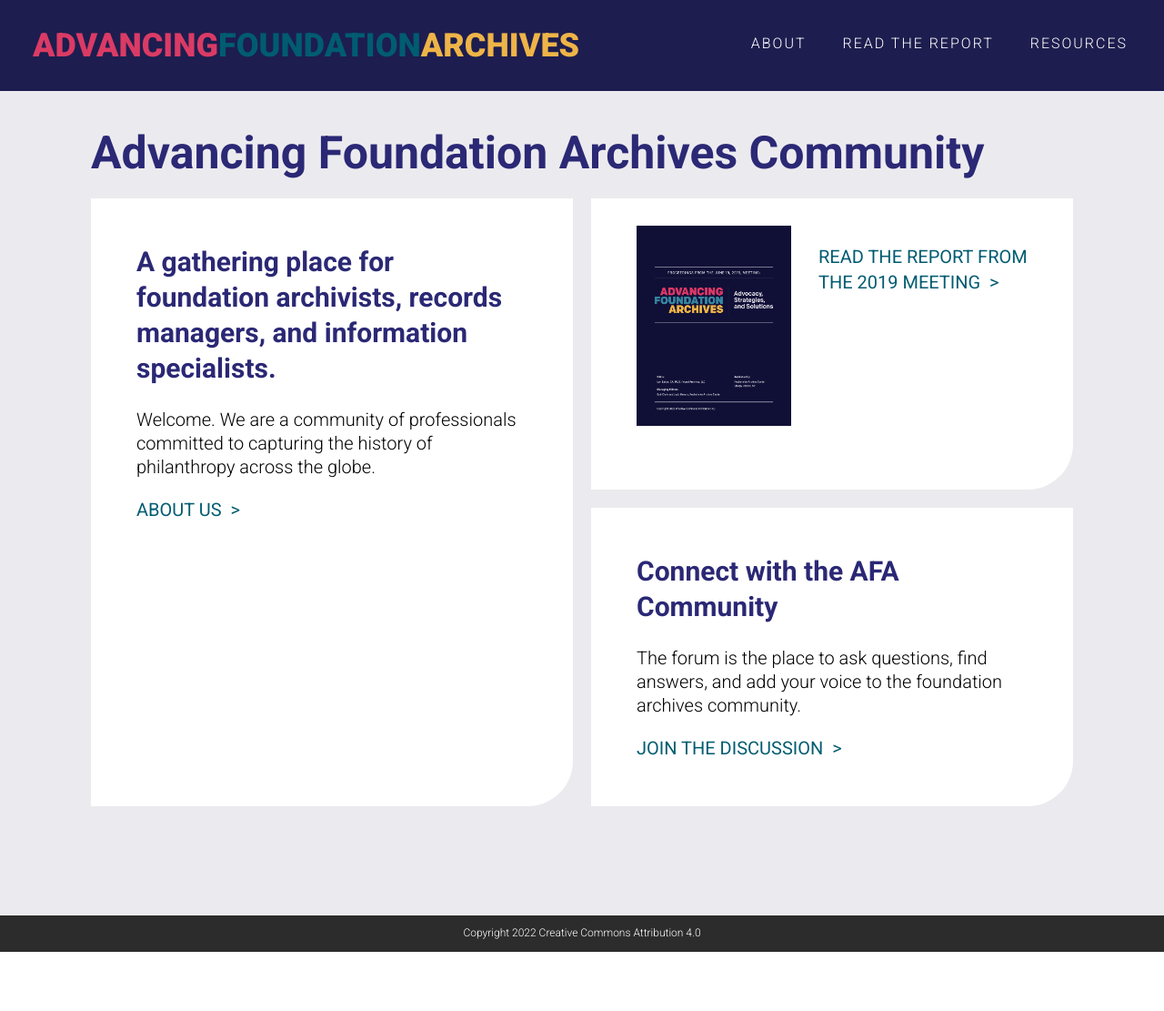
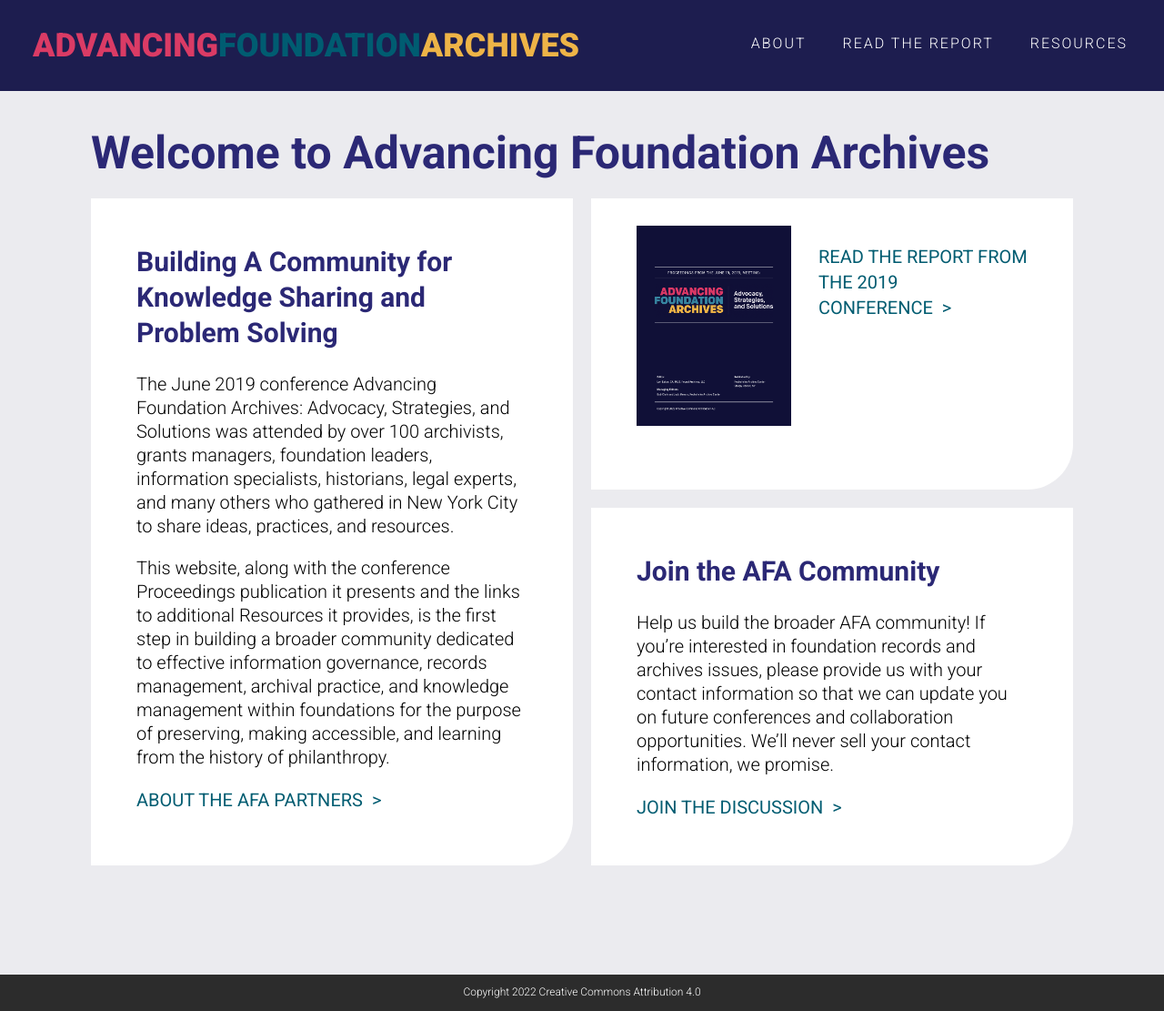
Before and after one commit to RockefellerArchiveCenter/advancing-foundation-archives, a Jekyll site: the page built from index.html, in a window 1280 px wide. Shown: the whole page at 91% size. Built offline with Jekyll 4.4.1, drawn with Linux system fonts in a browser that asks for light colours; before the commit the page ends 1046 px from its top, so only the background shows below that.

Commit message:
update text

```diff
--- a/index.html
+++ b/index.html
@@ -4,35 +4,49 @@ layout: default
 
 <div class="home">
   <h1 class="home__header">
-  Advancing Foundation Archives Community
+  Welcome to Advancing Foundation Archives
   </h1>
 
   <div class="home__cards">
     <div class="card-wrapper">
       <div class="card">
       <h2 class="card__header">
-        A gathering place for foundation archivists, records managers, and information
-        specialists.
+        Building A Community for Knowledge Sharing and Problem Solving
       </h2>
       <p class="card__text">
-        Welcome. We are a community of professionals committed to capturing the history
-        of philanthropy across the globe.
+        The June 2019 conference Advancing Foundation Archives: Advocacy,
+        Strategies, and Solutions was attended by over 100 archivists, grants
+        managers, foundation leaders, information specialists, historians, legal
+        experts, and many others who gathered in New York City to share ideas,
+        practices, and resources.
       </p>
-      <a href="/about/" class="card__link">About Us</a>
+
+      <p class="card__text">
+        This website, along with the conference Proceedings publication it
+        presents and the links to additional Resources it provides, is the first
+        step in building a broader community dedicated to effective information
+        governance, records management, archival practice, and knowledge
+        management within foundations for the purpose of preserving, making
+        accessible, and learning from the history of philanthropy.
+      </p>
+      <a href="/about/" class="card__link">About the AFA Partners</a>
       </div>
     </div>
 
     <div class="card-wrapper">
       <div class="card card--flex-lg">
         <img src="/assets/img/afacon2019_report_cover.png" class="card__image" alt="Advancing Foundation Archives report cover"></img>
-        <a href="/report/" class="card__link">Read the report from the 2019 meeting</a>
+        <a href="/report/" class="card__link">Read the report from the 2019 conference</a>
       </div>
 
       <div class="card">
-      <h2 class="card__header">Connect with the AFA Community</h2>
+      <h2 class="card__header">Join the AFA Community</h2>
       <p class="card__text">
-        The forum is the place to ask questions, find answers, and add your voice to
-        the foundation archives community.
+        Help us build the broader AFA community! If you’re interested in
+        foundation records and archives issues, please provide us with your
+        contact information so that we can update you on future conferences and
+        collaboration opportunities. We’ll never sell your contact information,
+        we promise.
       </p>
       <a href="/connect/" class="card__link">Join the discussion</a>
       </div>
```
Also changed, not shown: about.html (+22 -10 lines).
